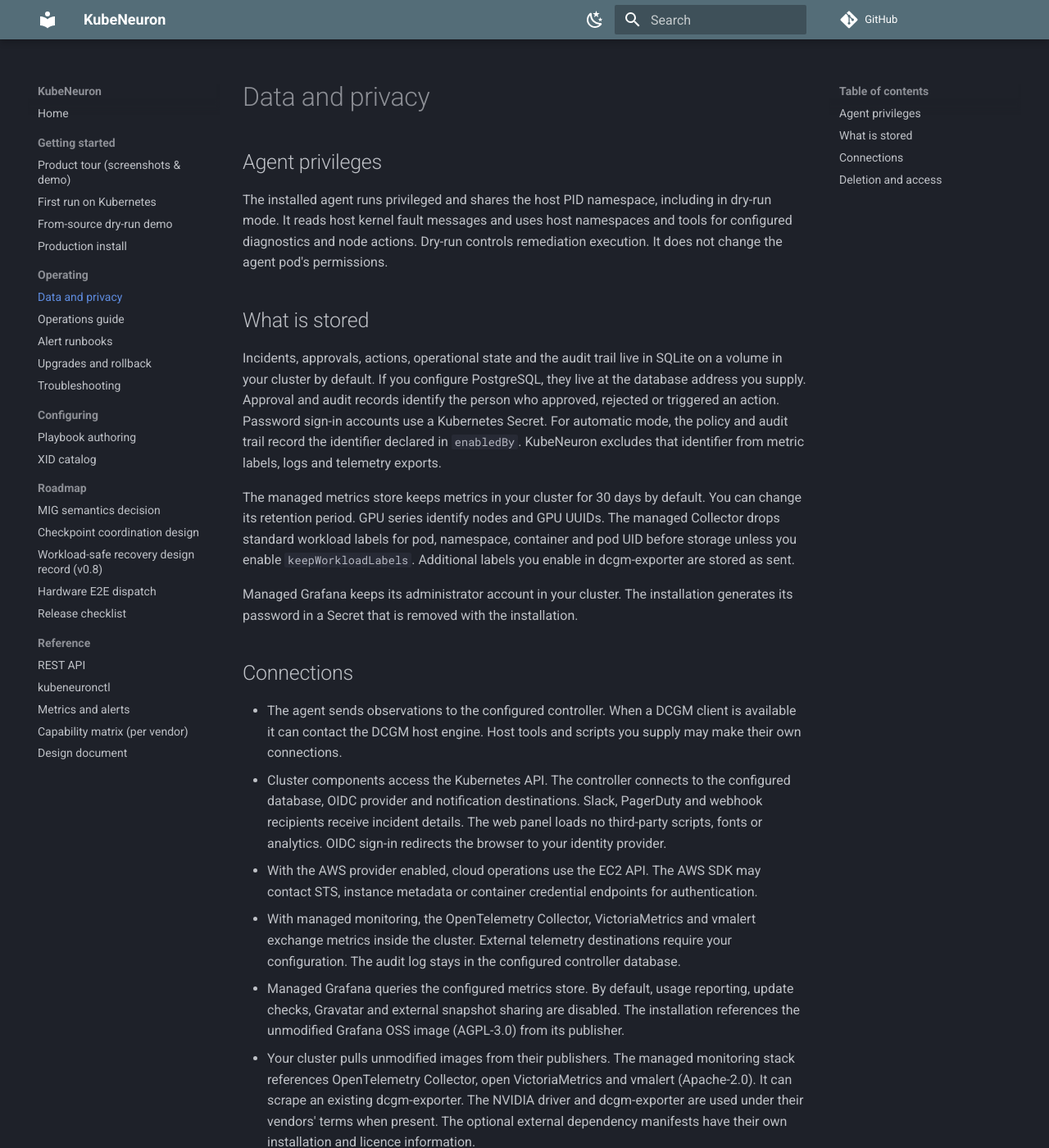
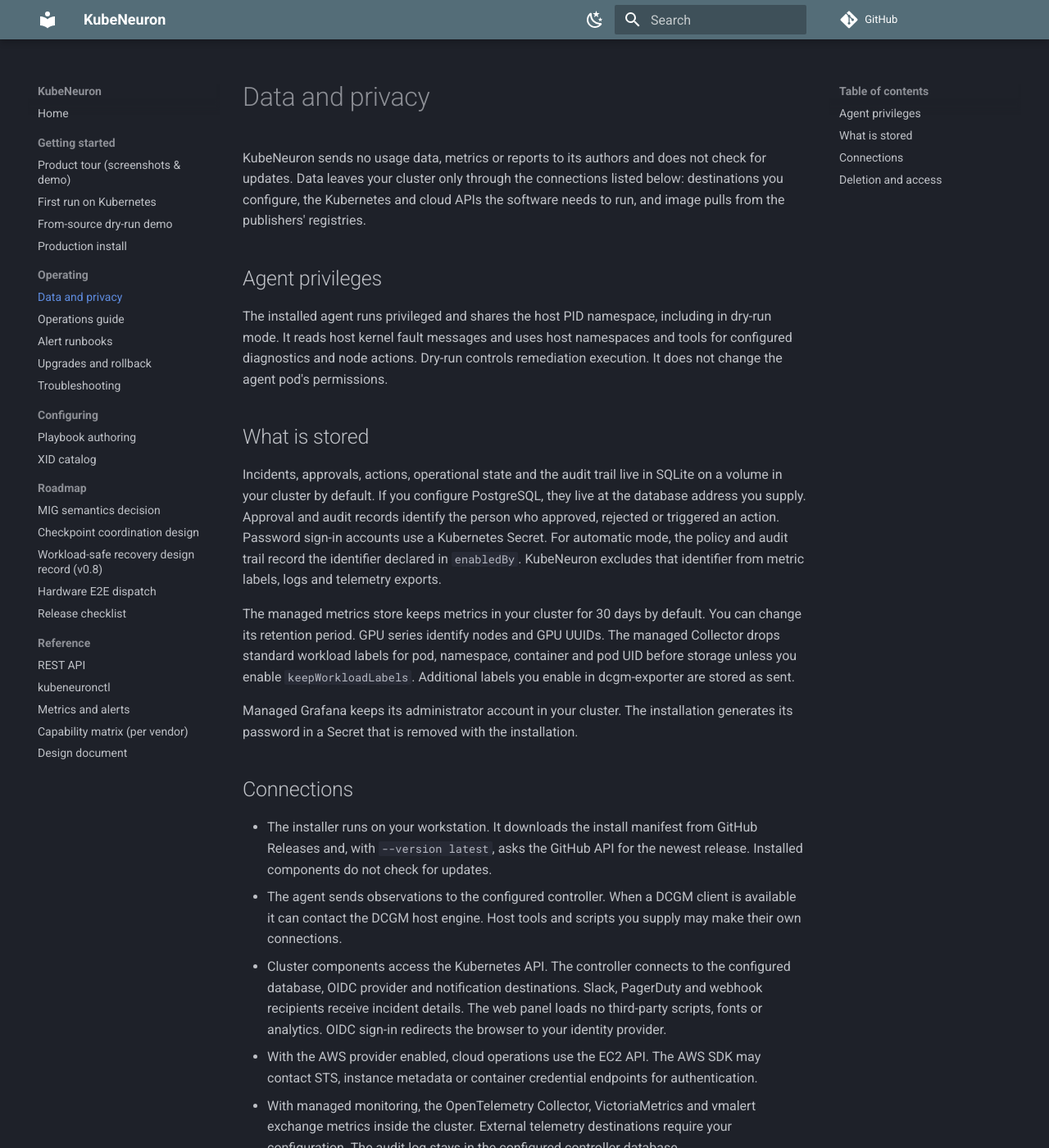
Before and after one commit to kubeneuron/kubeneuron, an MkDocs documentation site: the page built from docs/data-and-privacy.md, in a window 1280 px wide and 1400 px high. Shown: the whole window at 82% size. Built offline with MkDocs 1.6.1 and Material for MkDocs 9.7.7, drawn with Linux system fonts in a browser that asks for light colours; comment, search, counter and statistics services are not loaded.

Commit message:
docs: clarify whether usage data reaches the project
Signed-off-by: Andrii Petruk <andrey.petruk@gmail.com>

```diff
--- a/docs/data-and-privacy.md
+++ b/docs/data-and-privacy.md
@@ -1,4 +1,6 @@
 # Data and privacy
+
+KubeNeuron sends no usage data, metrics or reports to its authors and does not check for updates. Data leaves your cluster only through the connections listed below: destinations you configure, the Kubernetes and cloud APIs the software needs to run, and image pulls from the publishers' registries.
 
 ## Agent privileges
 
@@ -14,6 +16,7 @@ Managed Grafana keeps its administrator account in your cluster. The installatio
 
 ## Connections
 
+- The installer runs on your workstation. It downloads the install manifest from GitHub Releases and, with `--version latest`, asks the GitHub API for the newest release. Installed components do not check for updates.
 - The agent sends observations to the configured controller. When a DCGM client is available it can contact the DCGM host engine. Host tools and scripts you supply may make their own connections.
 - Cluster components access the Kubernetes API. The controller connects to the configured database, OIDC provider and notification destinations. Slack, PagerDuty and webhook recipients receive incident details. The web panel loads no third-party scripts, fonts or analytics. OIDC sign-in redirects the browser to your identity provider.
 - With the AWS provider enabled, cloud operations use the EC2 API. The AWS SDK may contact STS, instance metadata or container credential endpoints for authentication.
```
